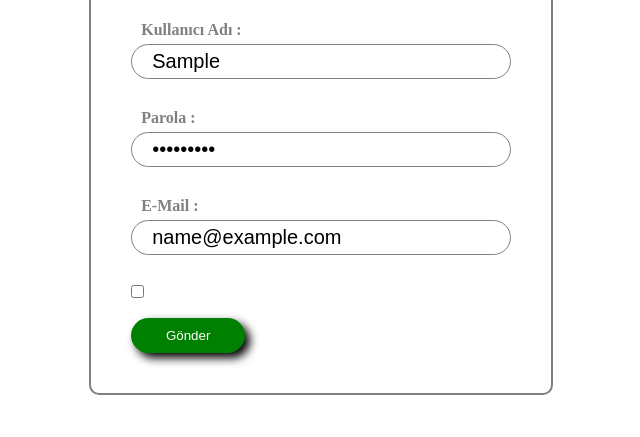
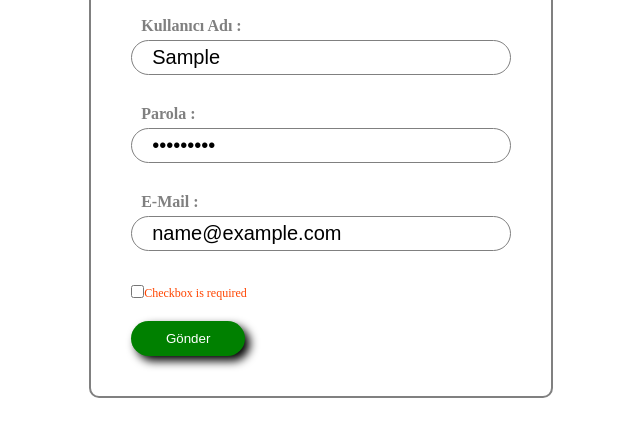
Before and after one commit to 94-Istanbul-Front-End-Bootcamp/odev-3-zkolbaeva, a plain HTML site: page index.html in a window 1280 px wide. Both pictures are taken after typing "Sample", "Sample123", "name@example.com" into the empty fields and a click on the button "Gönder". Shown: the part 243-680 px from the top of the page, without its empty margins (319-959 px from the left). Drawn offline with Linux system fonts and the light colour scheme.

Commit message:
add checkbox validation

```diff
--- a/index.html
+++ b/index.html
@@ -28,8 +28,8 @@
                 <input type="email" id="email" placeholder="E-mail">
                 <div class="error-message"></div>
             </div>
-            <div>
-                <input type="checkbox" required>
+            <div class="cb">
+                <input type="checkbox" id="cb">
                 <div class="error-message"></div>
             </div>
             <div>
--- a/index.js
+++ b/index.js
@@ -7,13 +7,15 @@ function validateForm(event){
     const password = document.getElementById('password').value;
     // email için
     const email = document.getElementById('email').value;
-
+    //
+    let checkbox =document.getElementById('cb')
 
     const usernameErrMsg = validateUserName(username)
     const passwordErrMsg = validatePassword(password,8)
     const emailErrMsg = validateEmail(email)
+    const cbErrMsg = validateCheckbox(checkbox)
 
-    console.log(emailErrMsg)
+    console.log(username)
     console.log(password)
     console.log(email)
 
@@ -35,6 +37,11 @@ function validateForm(event){
         const passwordErrMsgEl = document.querySelector('.password .error-message');
         passwordErrMsgEl.innerHTML = passwordErrMsg;
     }
+    if (cbErrMsg) {
+
+      const cbErrMsgEl = document.querySelector('.cb .error-message');
+      cbErrMsgEl.innerHTML = cbErrMsg;
+  }
 }
 
 function validateUserName(username) {
@@ -54,7 +61,7 @@ function validatePassword(password, minlength) {
       return 'Please use at least one capital letter.';
     }
 
-    const hasNumber = /\d/g;
+    const hasNumber = /\d/;
     if (!hasNumber.test(password)) {
       return 'Please use at least one number.';
     }
@@ -72,5 +79,8 @@ function validateEmail(email) {
 
     return '';
 }
-
+function validateCheckbox(checkbox) {
+    if (!checkbox.checked) return 'Checkbox is required';
+    return '';
+}
 //validateForm();
```
